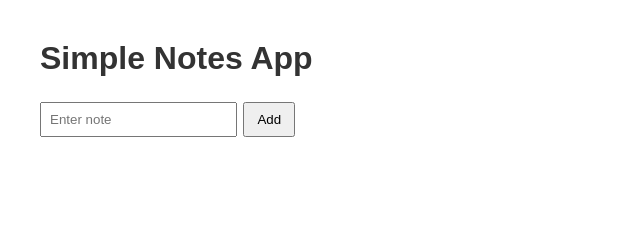
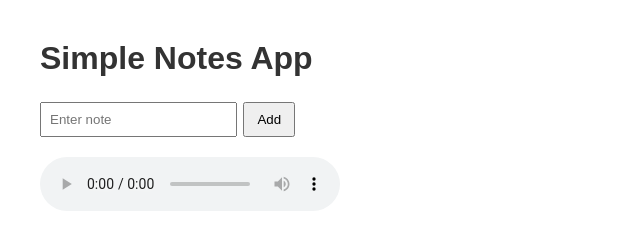
Before and after one commit to arshi-shaik/simple-notes, a plain HTML site: page index.html in a window 1280 px wide. Shown: the whole page, without its empty margins (0-640 px from the left). Drawn offline with Linux system fonts and the light colour scheme.

Commit message:
Show audio controls for alarm sound

```diff
--- a/index.html
+++ b/index.html
@@ -10,8 +10,8 @@
   <input id="note-input" type="text" placeholder="Enter note">
   <button id="add-btn">Add</button>
   <ul id="notes-list"></ul>
-  <!-- Alarm sound (beep) hidden by default -->
-  <audio id="alarm-audio" src="https://actions.google.com/sounds/v1/alarms/beep_short.ogg" preload="auto"></audio>
+  <!-- Alarm sound with controls shown for testing -->
+  <audio id="alarm-audio" src="https://actions.google.com/sounds/v1/alarms/beep_short.ogg" preload="auto" controls></audio>
   <script src="script.js"></script>
 </body>
 </html>
```
